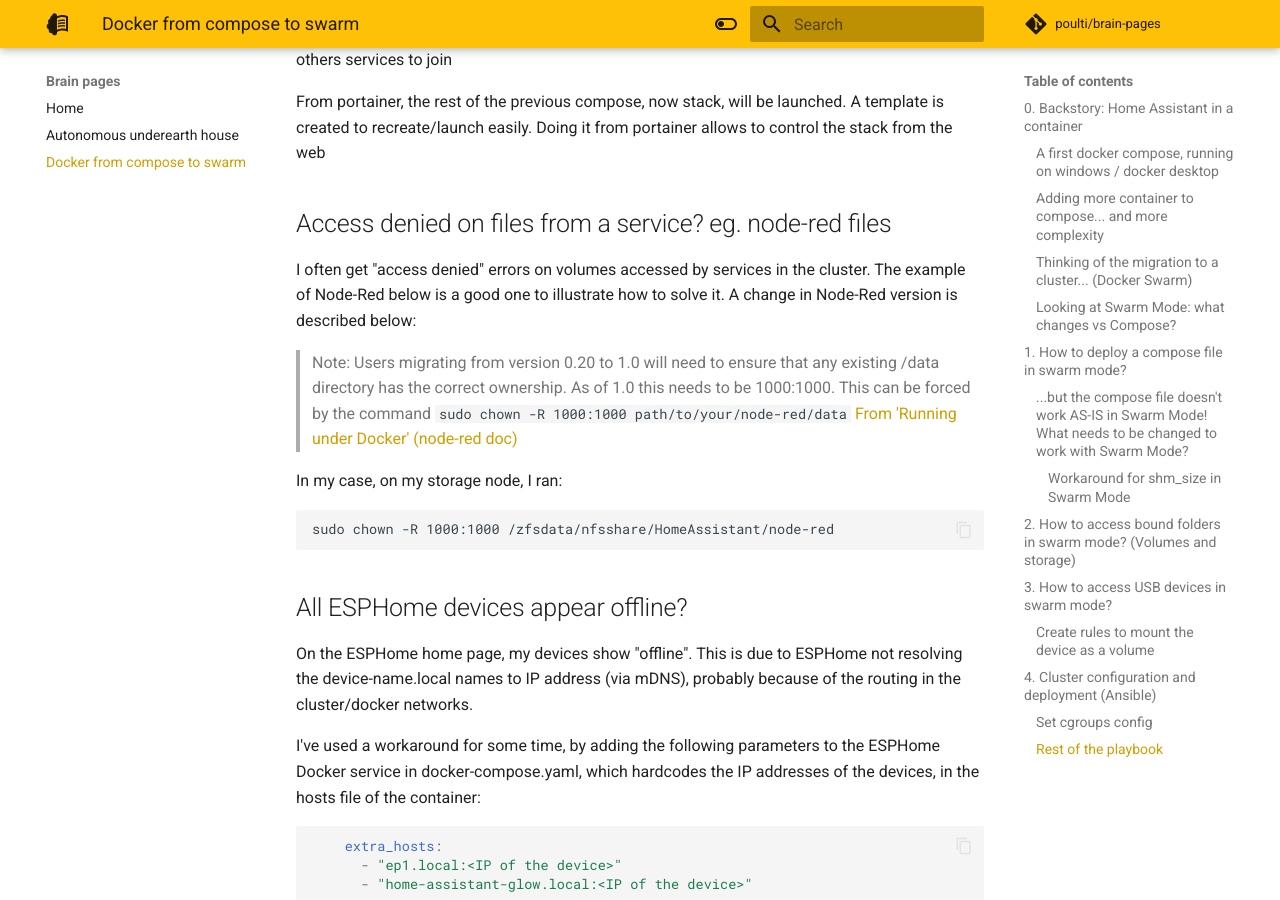
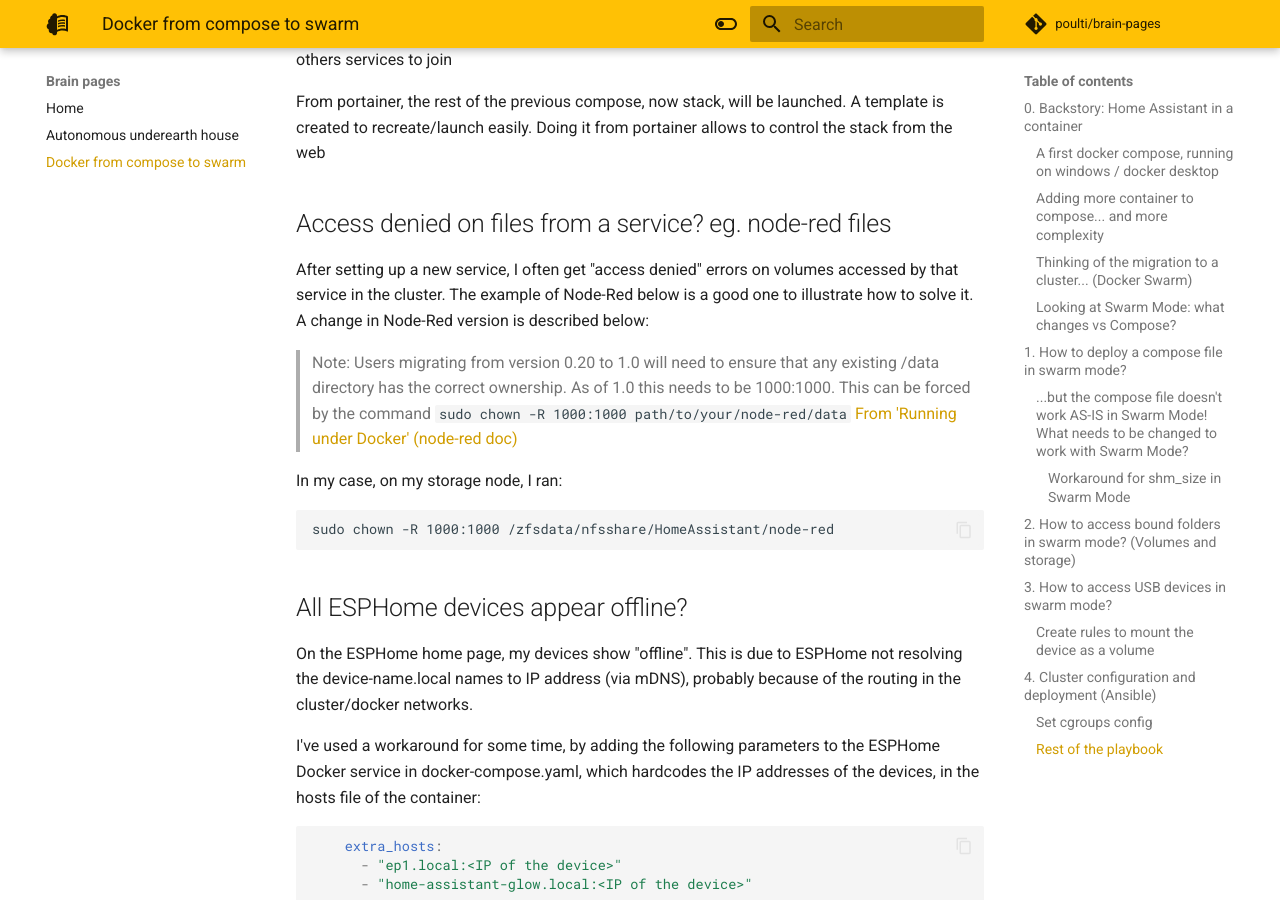
Before and after one commit to poulti/brain-pages, an MkDocs documentation site: the page built from docs/docker-from-compose-to-swarm.md, in a window 1280 px wide and 900 px high, scrolled down 15581 px. Built offline with MkDocs 1.6.1 and Material for MkDocs 9.7.7, drawn with Linux system fonts in a browser that asks for light colours; comment, search, counter and statistics services are not loaded.

Commit message:
Polish intro for access denied

```diff
--- a/docs/docker-from-compose-to-swarm.md
+++ b/docs/docker-from-compose-to-swarm.md
@@ -563,7 +563,7 @@
 
 ## Access denied on files from a service? eg. node-red files
 
-I often get "access denied" errors on volumes accessed by services in the cluster. The example of Node-Red below is a good one to illustrate how to solve it.
+After setting up a new service, I often get "access denied" errors on volumes accessed by that service in the cluster. The example of Node-Red below is a good one to illustrate how to solve it.
 A change in Node-Red version is described below:
 > Note: Users migrating from version 0.20 to 1.0 will need to ensure that any existing /data directory has the correct ownership. As of 1.0 this needs to be 1000:1000. This can be forced by the command `sudo chown -R 1000:1000 path/to/your/node-red/data`
 [From 'Running under Docker' (node-red doc)](https://nodered.org/docs/getting-started/docker)
```
